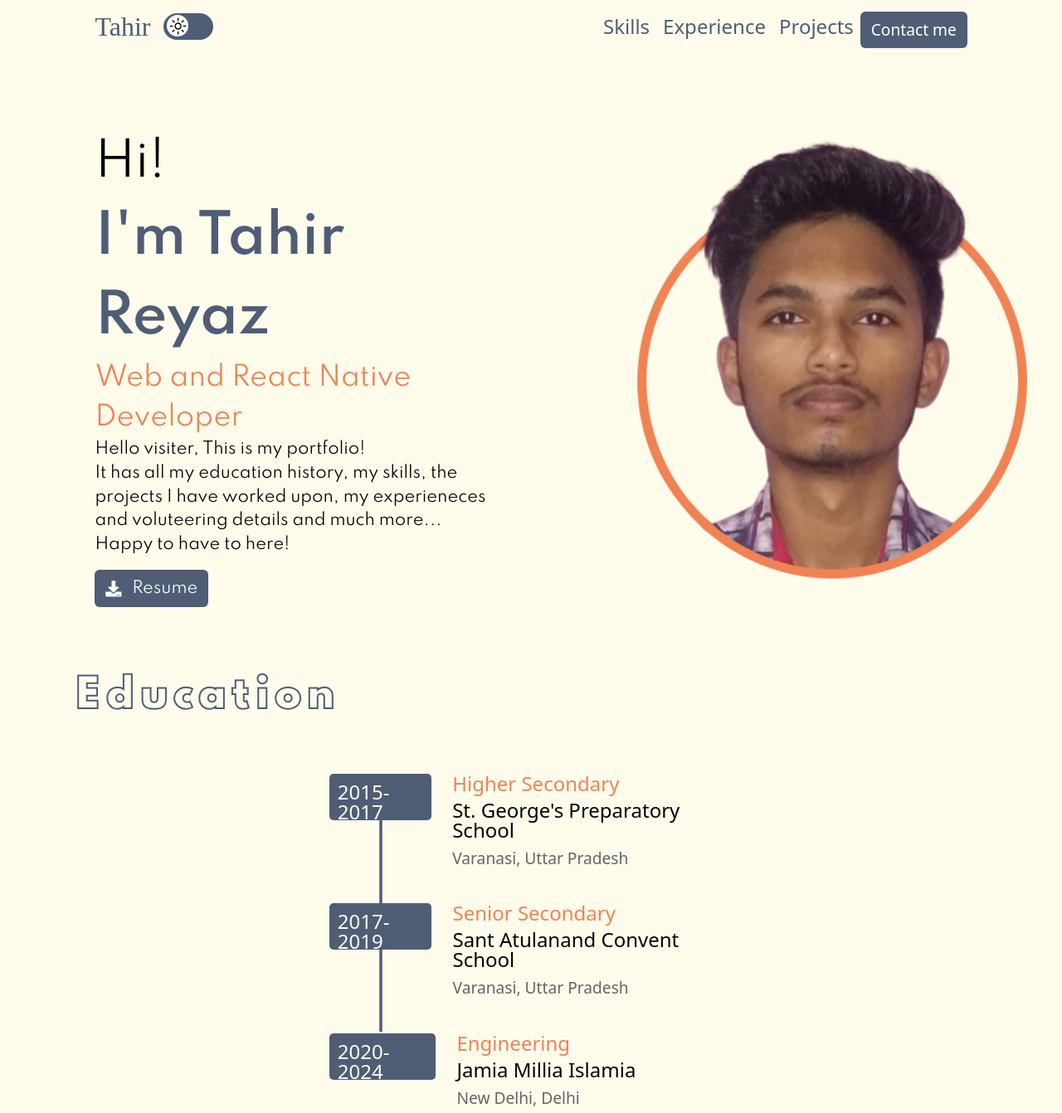
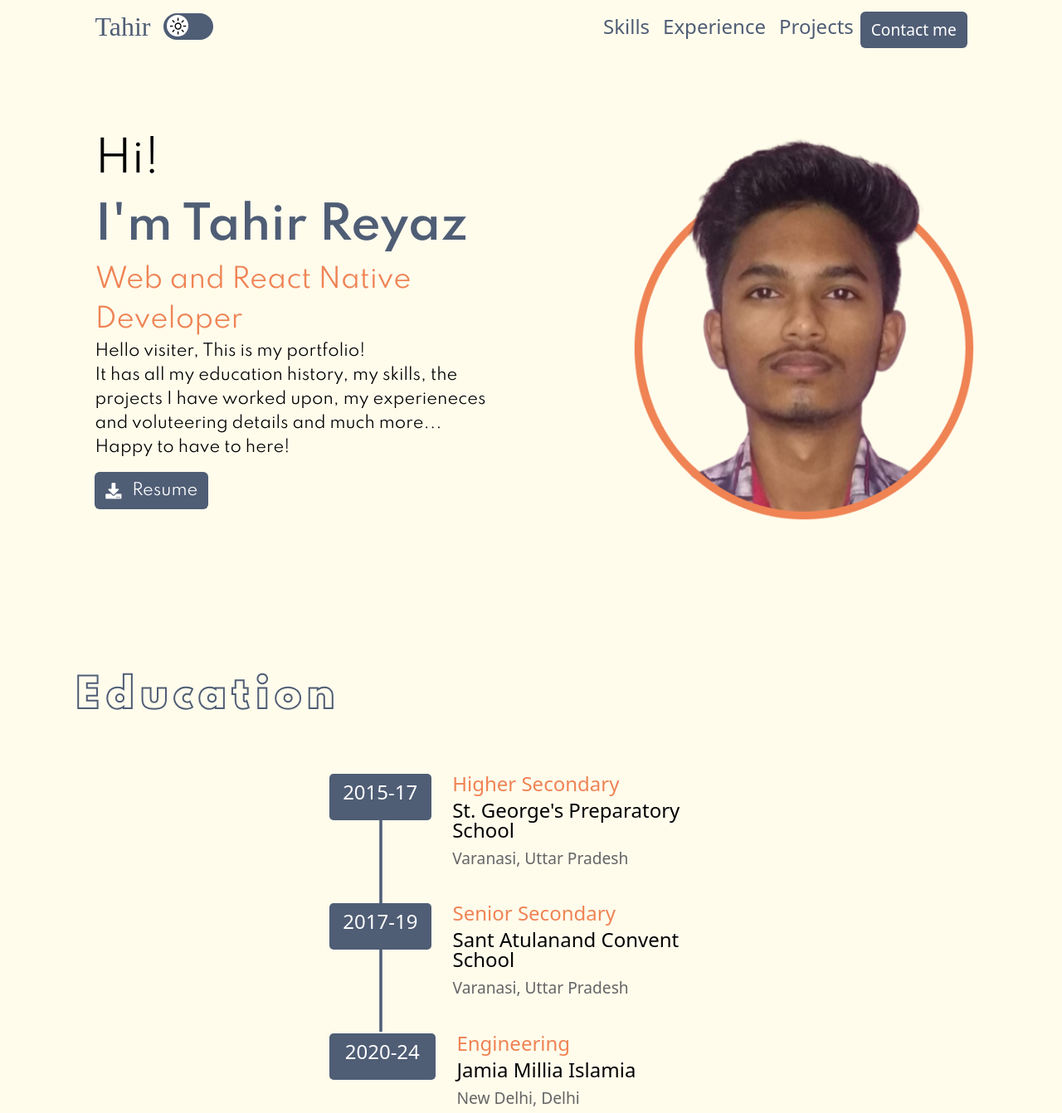
Before and after one commit to TahirReyaz/portfolio-1, a plain HTML site: page index.html in a window 1280 px wide. Shown: the part 5-1347 px from the top of the page at 83% size. Drawn offline with nearby package versions, Linux system fonts and the light colour scheme; a web font is replaced by a local one.

Commit message:
Increased responsiveness

```diff
--- a/index.css
+++ b/index.css
@@ -10,8 +10,8 @@
     --orangeShadow: 239, 131, 84;
 
     /* Font sizes */
-    --salutation: 3.5rem;
-    --name: 4rem;
+    --salutation: 3.2rem;
+    --name: 3.4rem;
     --occupation: 2rem;
     --landingText: 1.2rem;
     --heading: 3rem;
@@ -238,6 +238,7 @@ nav {
 }
 
 .eduDuration {
+    text-align: center;
     padding: 10px;
     width: 10vw;
     height: 7vh;
--- a/index.html
+++ b/index.html
@@ -94,7 +94,7 @@
                 <!-- Higher Secondary -->
                 <div class="eduCard">
                     <div class="eduDuration">
-                        2015-2017
+                        2015-17
                     </div>
                     <div class="eduInfo">
                         <div class="eduType">Higher Secondary</div>
@@ -105,7 +105,7 @@
                 <!-- Intermediate -->
                 <div class="eduCard">
                     <div class="eduDuration">
-                        2017-2019
+                        2017-19
                     </div>
                     <div class="eduInfo">
                         <div class="eduType">Senior Secondary</div>
@@ -116,7 +116,7 @@
                 <!-- UnderGrad -->
                 <div class="eduCard">
                     <div class="eduDuration">
-                        2020-2024
+                        2020-24
                     </div>
                     <div class="eduInfo">
                         <div class="eduType">Engineering</div>
```
